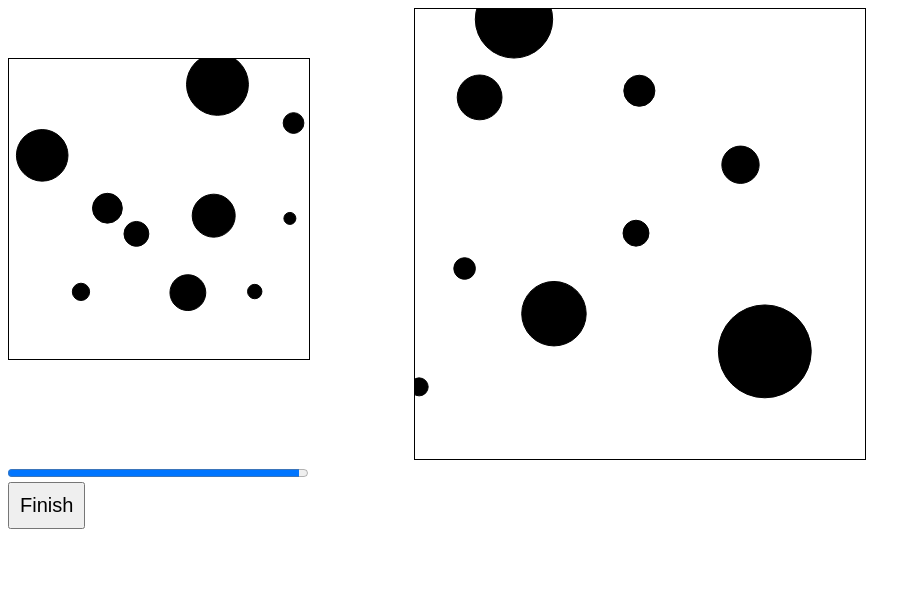
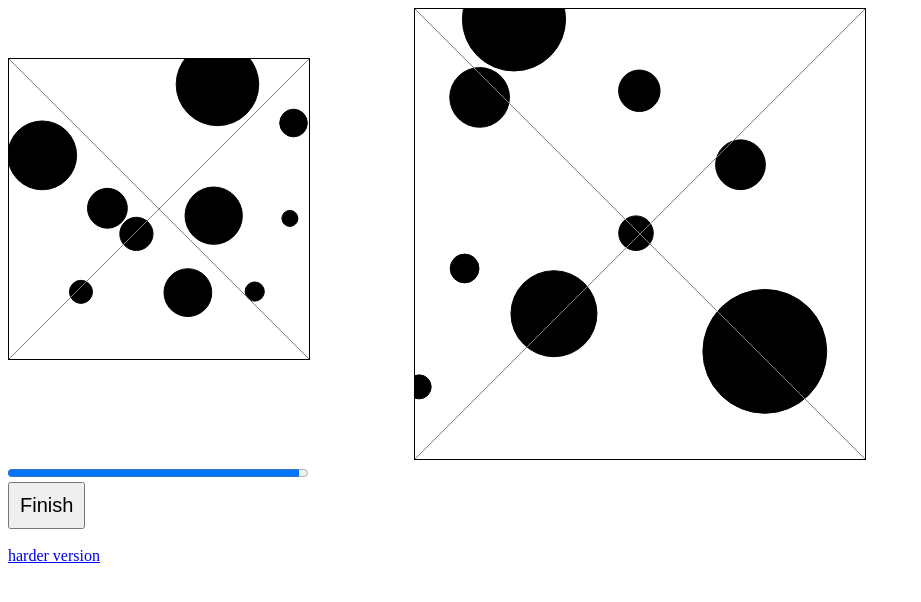
Before and after one commit to kaimet/eye_training, a plain HTML site: page index.html in a window 1280 px wide. Shown: the whole page, without its empty margins (0-921 px from the left). Drawn offline with Linux system fonts and the light colour scheme.

Commit message:
Update index.html

```diff
--- a/index.html
+++ b/index.html
@@ -1,7 +1,7 @@
 <!DOCTYPE html>
 <html>
   <head>
-    <title>Drag the Circles on their places</title>
+    <title>Move Circles</title>
   </head>
   <body>
 	  <!--<div id="timer" style="font-size: 20px;"></div> -->
@@ -16,10 +16,12 @@
 		<progress id="timer" value="90" max="90" style="width: 300px;"></progress>
 		<br>
     <button id="finishButton" style="font-size: 20px; padding: 10px;">Finish</button>
+		<br>
+		<br>
+		<a href="index-sk2.html">harder version</a>
 
     <script>
       var numCircles = 10;
-			var rad = 20;
 			var sc = 1.5;
 			var maxtime = 180;
 
@@ -66,7 +68,7 @@
       }
 
       // Create circles at random positions on left canvas without overlapping
-      for (var i=0,r=6; i < numCircles; i++,r*=1.2) {
+      for (var i=0,r=8; i < numCircles; i++,r*=1.2) {
         var x = Math.random() * leftCanvas.width;
         var y = Math.random() * leftCanvas.height;
         var color = 'black';
@@ -91,6 +93,20 @@
         rightCircles.push(circle);
         circle.draw(rightCtx);
       }
+
+			function drawDiagonals(canvas) {
+				var ctx = canvas.getContext("2d");
+				ctx.beginPath();
+				ctx.moveTo(0, 0);
+				ctx.lineTo(canvas.width, canvas.height);
+				ctx.moveTo(canvas.width, 0);
+				ctx.lineTo(0, canvas.height);
+				ctx.strokeStyle = "gray";
+				ctx.stroke();
+			}
+
+			drawDiagonals(leftCanvas);
+			drawDiagonals(rightCanvas);
 
       // Variables to track mouse position and whether circle is being dragged
       var mouseX;
@@ -136,6 +152,7 @@
          for (var i = 0; i < rightCircles.length; i++) {
            rightCircles[i].draw(rightCtx);
          }
+				 drawDiagonals(rightCanvas);
        }
      });
 
```
